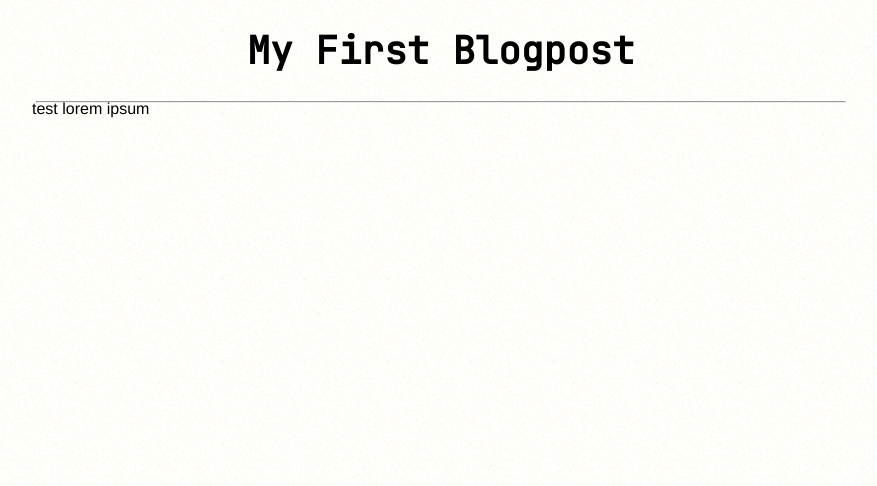
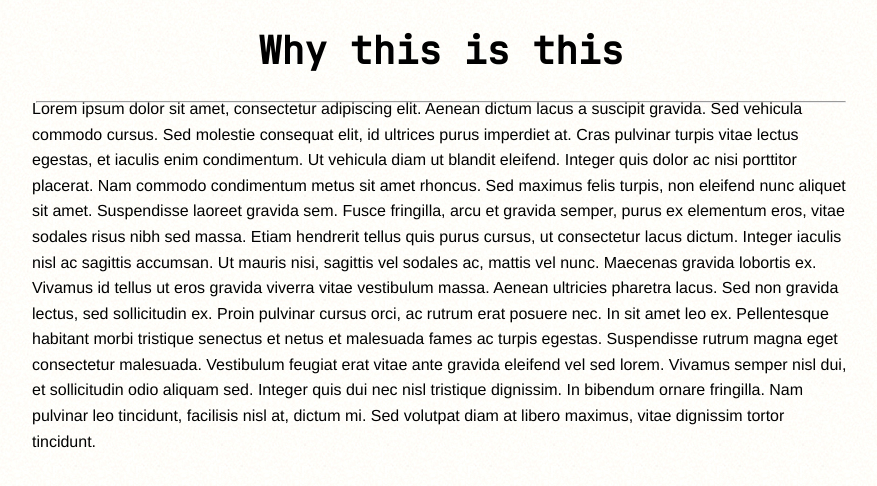
Before and after one commit to Rendangbike/blogcms, an Eleventy site: page src/blog/2021-06-15-my-fifth-article.md in a window 1280 px wide. Shown: the whole page, without its empty margins (199-1076 px from the left). Built offline with nearby package versions, Linux system fonts and the light colour scheme; Eleventy itself is replaced by a stand-in of ours; files that its build step writes are made by us from their sources.

Commit message:
Update Blog “2021-06-15-my-fifth-article”

```diff
--- a/src/blog/2021-06-15-my-fifth-article.md
+++ b/src/blog/2021-06-15-my-fifth-article.md
@@ -1,9 +1,8 @@
 ---
-title: My First Blogpost
-description: My First Blogpost
+title: Why this is this
+description: Lorem ipsum dolor sit amet, consectetur adipiscing elit.
 date: 2022-04-26T07:22:59.744Z
 tags:
-  - post
-  - featured
+  - tags
 ---
-test lorem ipsum
+Lorem ipsum dolor sit amet, consectetur adipiscing elit. Aenean dictum lacus a suscipit gravida. Sed vehicula commodo cursus. Sed molestie consequat elit, id ultrices purus imperdiet at. Cras pulvinar turpis vitae lectus egestas, et iaculis enim condimentum. Ut vehicula diam ut blandit eleifend. Integer quis dolor ac nisi porttitor placerat. Nam commodo condimentum metus sit amet rhoncus. Sed maximus felis turpis, non eleifend nunc aliquet sit amet. Suspendisse laoreet gravida sem. Fusce fringilla, arcu et gravida semper, purus ex elementum eros, vitae sodales risus nibh sed massa. Etiam hendrerit tellus quis purus cursus, ut consectetur lacus dictum. Integer iaculis nisl ac sagittis accumsan. Ut mauris nisi, sagittis vel sodales ac, mattis vel nunc. Maecenas gravida lobortis ex. Vivamus id tellus ut eros gravida viverra vitae vestibulum massa. Aenean ultricies pharetra lacus. Sed non gravida lectus, sed sollicitudin ex. Proin pulvinar cursus orci, ac rutrum erat posuere nec. In sit amet leo ex. Pellentesque habitant morbi tristique senectus et netus et malesuada fames ac turpis egestas. Suspendisse rutrum magna eget consectetur malesuada. Vestibulum feugiat erat vitae ante gravida eleifend vel sed lorem. Vivamus semper nisl dui, et sollicitudin odio aliquam sed. Integer quis dui nec nisl tristique dignissim. In bibendum ornare fringilla. Nam pulvinar leo tincidunt, facilisis nisl at, dictum mi. Sed volutpat diam at libero maximus, vitae dignissim tortor tincidunt.
```
